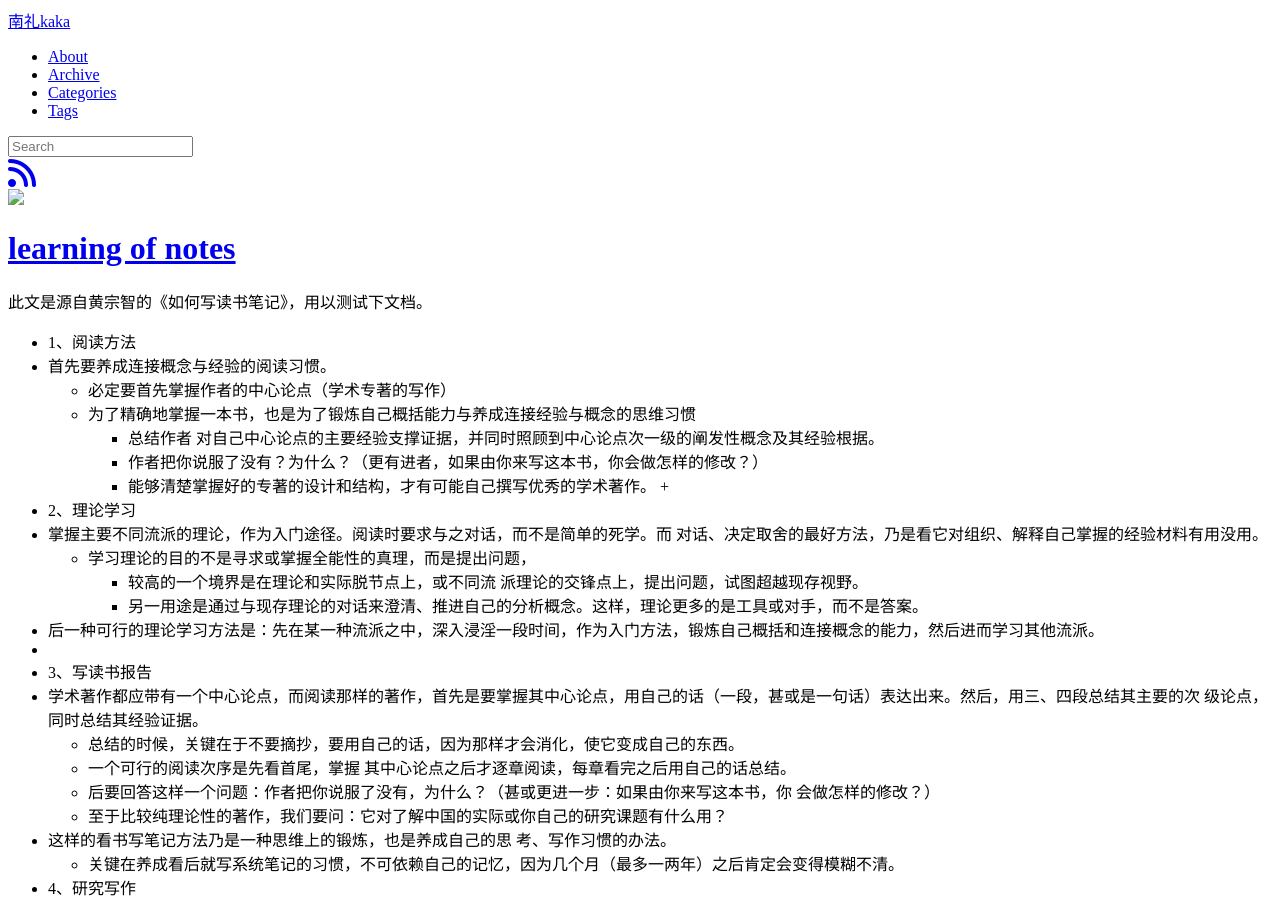
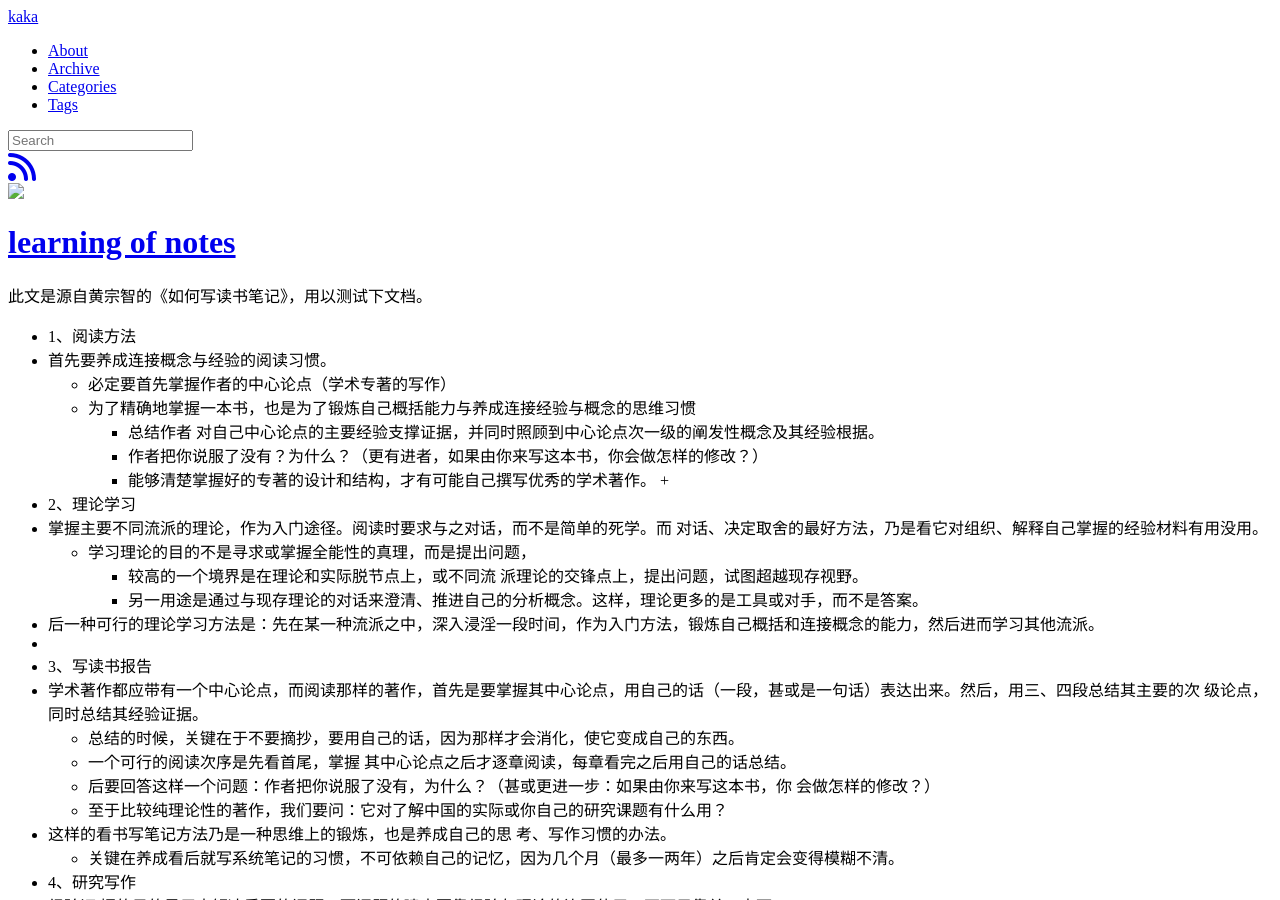
Before and after one commit to liyaokaka/li.github.io, a Jekyll site: the page built from index.html, in a window 1280 px wide and 900 px high. Built offline with Jekyll 4.4.1, drawn with Linux system fonts in a browser that asks for light colours; nearby versions of some CDN libraries; library files that are not in the unit come from our copies; the list of posts is cut into pages by our own code; comment, search, counter and statistics services are not loaded.

Commit message:
xiugai
xiugai

```diff
--- a/_config.yml
+++ b/_config.yml
@@ -12,7 +12,7 @@
 # Themes are encouraged to use these universal variables
 # so be sure to set them if your theme uses them.
 #
-title : 南礼kaka
+title : kaka
 tagline: Heal the World
 author :
   name : 南礼kaka
```
Also changed, not shown: images/favicon.ico (deleted).
